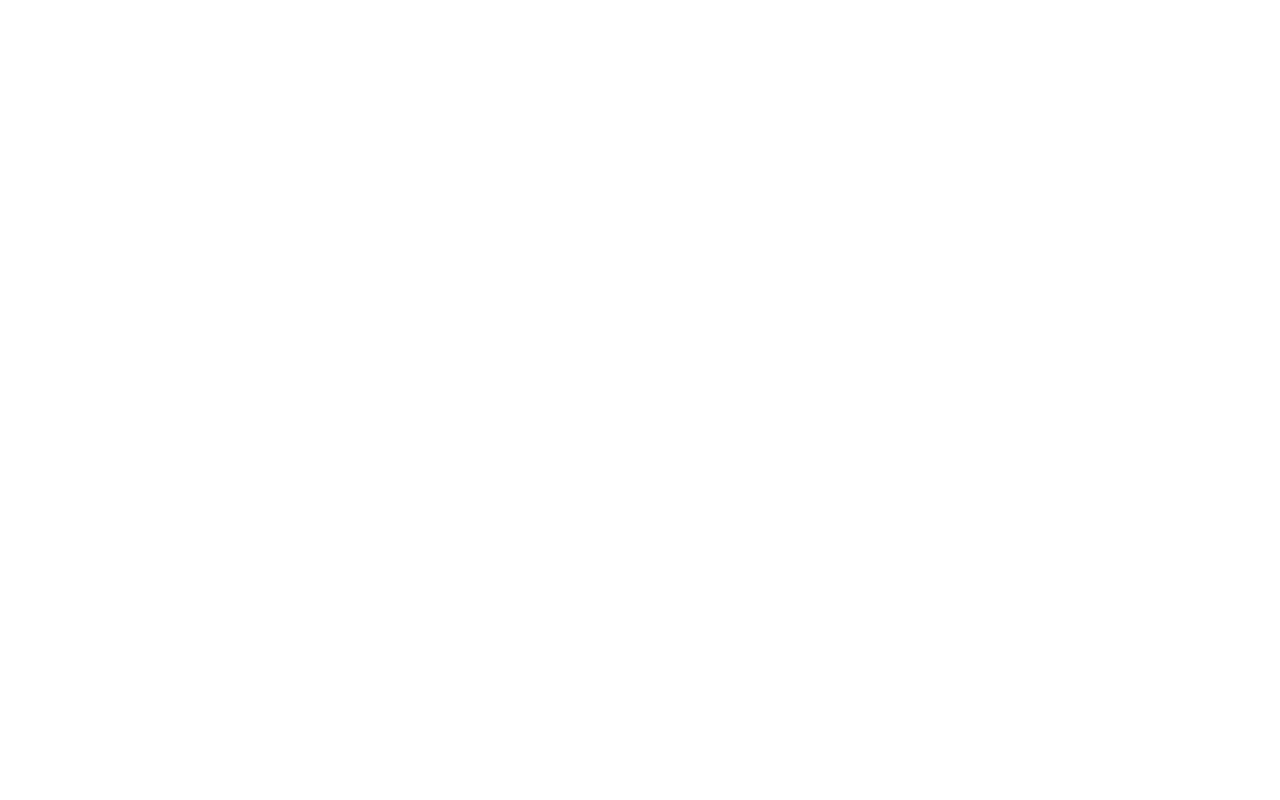
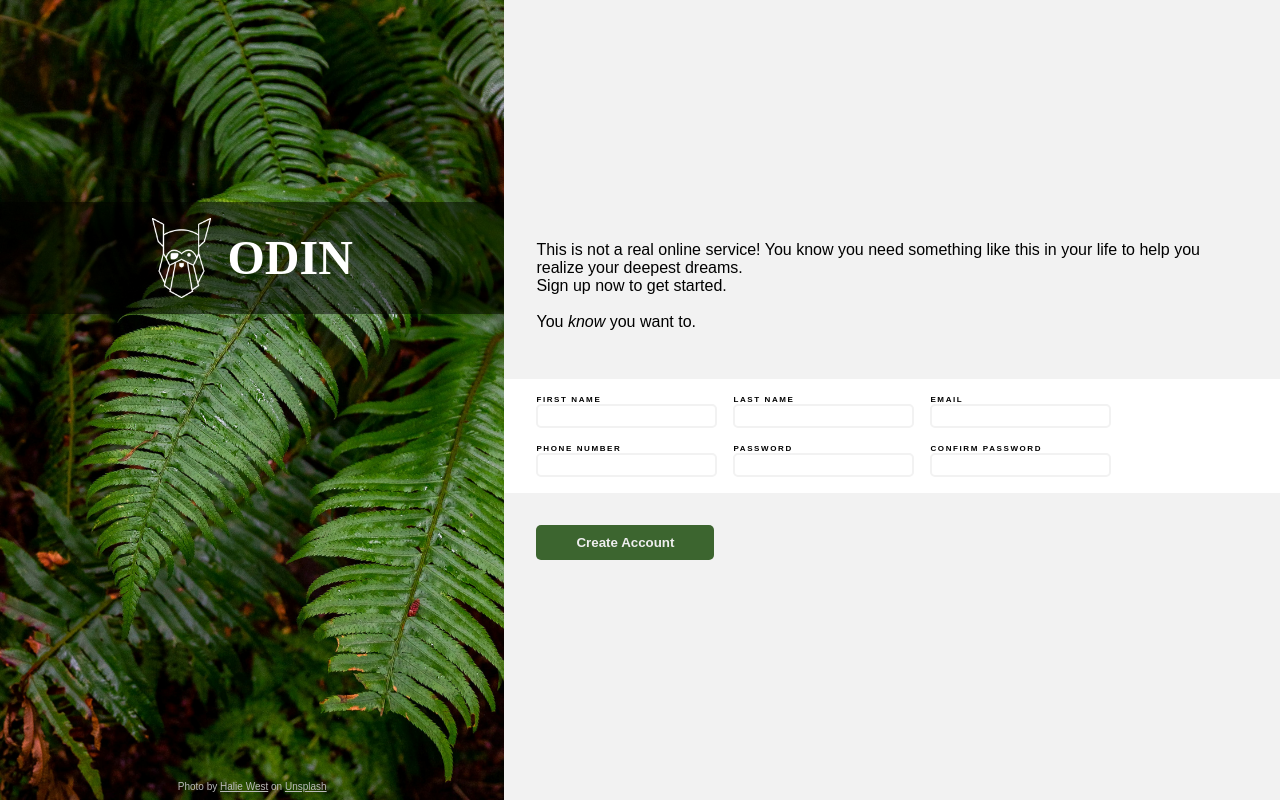
Before and after one commit to FrankJames15/Sign-up-Form, a plain HTML site: page index.html in a window 1280 px wide. Drawn offline with Linux system fonts and the light colour scheme.

Commit message:
march 13 2024

```diff
--- a/index.html
+++ b/index.html
@@ -1,11 +1,73 @@
 <!DOCTYPE html>
 <html lang="en">
-<head>
-  <meta charset="UTF-8">
-  <meta name="viewport" content="width=device-width, initial-scale=1.0">
-  <title>Document</title>
-</head>
-<body>
-
-</body>
+  <head>
+    <meta charset="UTF-8" />
+    <meta name="viewport" content="width=device-width, initial-scale=1.0" />
+    <title>Sign-up Form</title>
+    <link rel="stylesheet" href="style.css" />
+  </head>
+  <body>
+    <main>
+      <section class="sidebar">
+        <div class="logo">
+          <img class="logo-image" src="/images/logo.png" alt="" />
+          <h1 class="logo-title">ODIN</h1>
+        </div>
+        <div class="image-credit">
+          Photo by
+          <a
+            href="https://unsplash.com/@haliewestphoto?utm_content=creditCopyText&utm_medium=referral&utm_source=unsplash"
+            >Halie West</a
+          >
+          on
+          <a
+            href="https://unsplash.com/photos/green-leaf-plant-in-close-up-photography-25xggax4bSA?utm_content=creditCopyText&utm_medium=referral&utm_source=unsplash"
+            >Unsplash</a
+          >
+        </div>
+      </section>
+      <section class="main">
+        <div class="main-text">
+          This is not a real online service! You know you need something like
+          this in your life to help you realize your deepest dreams.
+          <br />Sign up now to get started.
+          <br><br> You <em>know</em> you want to.
+        </div>
+        <form action="#" class="main-form" method="=post">
+            <div class="form-content">
+          <label for="first-name"
+            >First Name<input
+              type="text"
+              name="first-name"
+              id="first-name"
+              required
+          /></label>
+          <label for="last-name"
+            >Last Name<input
+              type="text"
+              name="last-name"
+              id="last-name"
+              required
+          /></label>
+          <label for="user-email"
+            >Email<input required type="email" name="email" id="user-email"
+          /></label>
+          <label for="phone-number"
+            >Phone Number<input required type="text" id="phone-number"
+          /></label>
+          <label for="user-password"
+            >Password<input required type="password" name="" id="user-password"
+          /></label>
+          <label for="confirm-password"
+            >Confirm Password<input
+              type="password"
+              name="confirm-password"
+              id="confirm-password"
+          /></label>
+        </div>
+        <input id="button-submit" type="submit" value="Create Account">
+        </form>
+      </section>
+    </main>
+  </body>
 </html>
--- /dev/null
+++ b/style.css
@@ -0,0 +1,100 @@
+* {
+  box-sizing: border-box;
+  margin: 0;
+  padding: 0;
+}
+main {
+  display: flex;
+}
+.sidebar {
+  width: 800px;
+  display: flex;
+  justify-content: space-between;
+  flex-direction: column;
+  align-items: center;
+  background: url(images/background-image.jpg);
+  background-size: cover;
+  height: 100vh;
+  color: #fff;
+}
+
+.logo {
+  display: flex;
+  width: 100%;
+  padding: 1rem;
+  /* border: 1px dashed; */
+  margin-top: 40%;
+  background: rgba(0, 0, 0, 0.5);
+  align-items: center;
+  color: #fff;
+  justify-content: center;
+  font-family: "Norse Bold";
+}
+
+.logo-image {
+  height: 5rem;
+  margin-right: 1rem;
+}
+
+.logo-title {
+  font-family: "Norse Bold";
+  font-size: 3rem;
+}
+
+.image-credit {
+  margin: 8px 0;
+  font: 10px sans-serif;
+  color: #bbb;
+}
+
+a {
+  text-decoration: underline;
+  color: inherit;
+}
+
+.main {
+  display: flex;
+  flex-direction: column;
+  background-color: hsl(0, 0%, 95%);
+  justify-content: center;
+  gap: 1rem;
+}
+.main-text {
+  font-family: sans-serif;
+  padding: 2rem;
+}
+
+.form-content {
+  display: flex;
+  font-family: sans-serif;
+  flex-flow: row wrap;
+  gap: 1rem;
+  background-color: #fff;
+  padding: 1rem 2rem;
+}
+.form-content > label {
+  display: flex;
+  flex-direction: column;
+  text-transform: uppercase;
+  font-weight: bold;
+  font-size: 0.5rem;
+  letter-spacing: 0.1rem;
+}
+
+.form-content input {
+  max-width: 230px;
+  height: 1.5rem;
+  border: 2px solid hsl(0, 0%, 95%);
+  border-radius: 5px;
+}
+
+
+#button-submit{
+  border: none;
+  padding: 10px 40px;
+  border-radius: 5px;
+  background-color: #3c652f;
+  color: #eee;
+  font-weight: 550;
+  margin: 2rem;
+}
```
Also changed, not shown: fonts/Norse-Bold.otf (added), images/background-image.jpg (added), images/logo.png (added).
